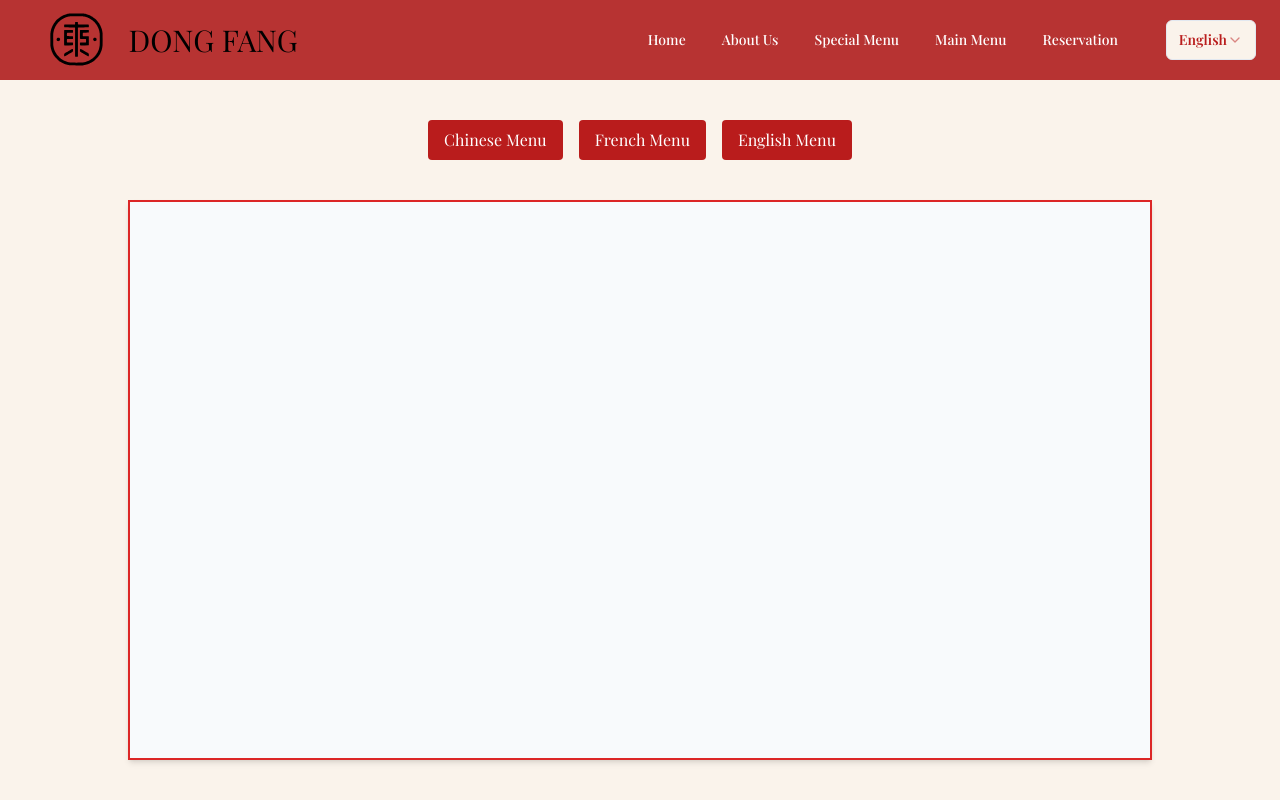
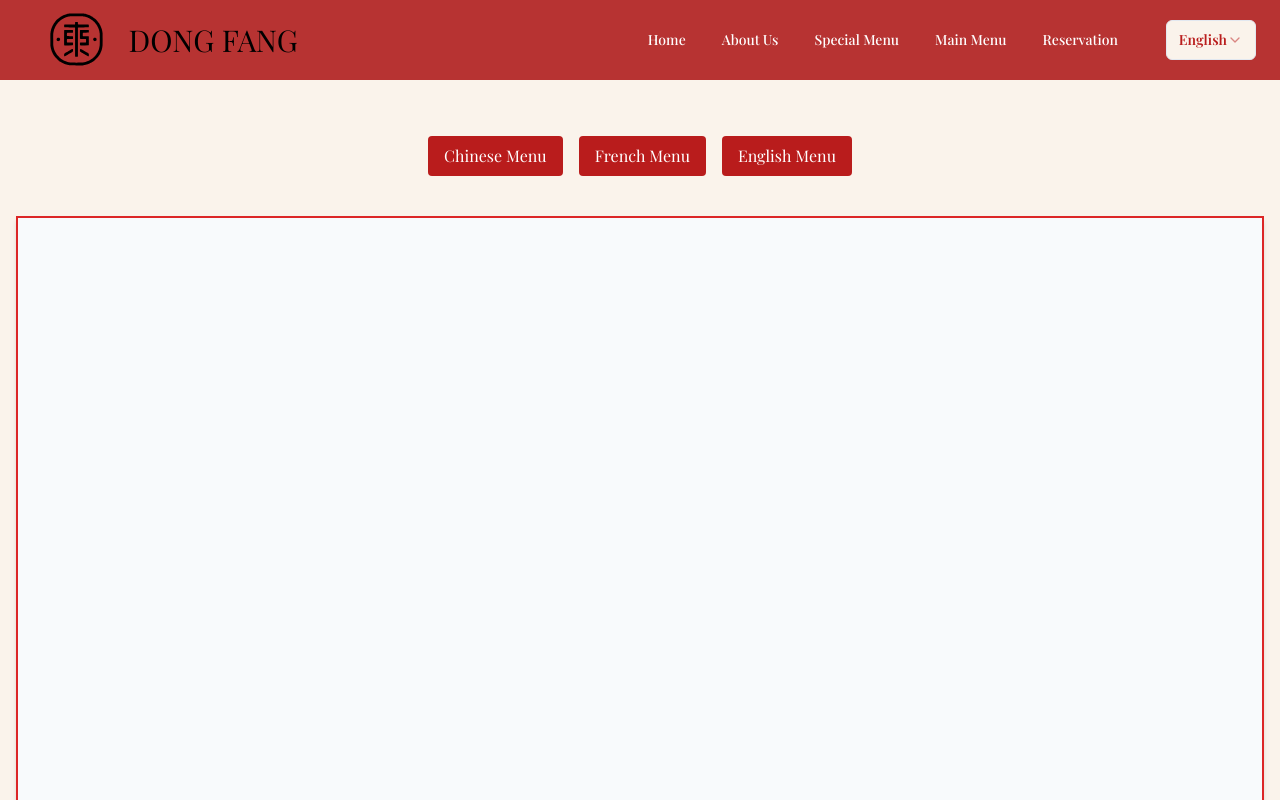
Before and after one commit to xerexcoded/dongfang, a Next.js app: page /fullMenu in a window 1280 px wide. Shown: the top 800 px of the page. Built offline with nearby package versions, Linux system fonts and the light colour scheme; a web font is replaced by a local one.

Commit message:
fixed pdf rendering

```diff
--- a/src/app/fullMenu/page.tsx
+++ b/src/app/fullMenu/page.tsx
@@ -2,40 +2,40 @@
 import React, { useState } from "react";
 
 const FullMenu = () => {
-  const [pdfSrc, setPdfSrc] = useState("/FullMenu/FullMenu.pdf");
+  const [pdfSrc, setPdfSrc] = useState("/fullMenu/fullMenu.pdf");
 
   const showPDF = (pdf: React.SetStateAction<string>) => {
     setPdfSrc(pdf);
   };
+
   return (
-    <div className="flex flex-col items-center  min-h-screen bg-custom-beige">
+    <div className="flex flex-col items-center min-h-screen bg-custom-beige p-4">
       <div className="mt-10 px-2 flex space-x-4 mx-auto">
         <button
-          className="bg-red-700 text-white px-4 py-2 rounded hover:bg-red-700"
-          onClick={() => showPDF("/FullMenu/FullMenu.pdf")}
+          className="bg-red-700 text-white px-4 py-2 rounded hover:bg-red-800"
+          onClick={() => showPDF("/fullMenu/fullMenu.pdf")}
         >
           Chinese Menu
         </button>
         <button
-          className="bg-red-700 text-white px-4 py-2 rounded hover:bg-red-700"
-          onClick={() => showPDF("/FullMenu/FullMenu.pdf")}
+          className="bg-red-700 text-white px-4 py-2 rounded hover:bg-red-800"
+          onClick={() => showPDF("/fullMenu/fullMenu.pdf")}
         >
           French Menu
         </button>
         <button
-          className="bg-red-700 text-white px-4 py-2 rounded hover:bg-red-700"
-          onClick={() => showPDF("/FullMenu/FullMenu.pdf")}
+          className="bg-red-700 text-white px-4 py-2 rounded hover:bg-red-800"
+          onClick={() => showPDF("/fullMenu/fullMenu.pdf")}
         >
           English Menu
         </button>
       </div>
-      <div className="mt-10 w-4/5 md:h-[70vh] h-[50vh] border-2 border-red-600 shadow-md">
+      <div className="mt-10 w-full flex-grow border-2 border-red-600 shadow-md">
         {pdfSrc && (
           <iframe
             src={pdfSrc}
-            width="100%"
-            height="100%"
-            className="border-none"
+            className="w-full h-full border-none"
+            style={{ height: "calc(100vh - 150px)" }}
           ></iframe>
         )}
       </div>
```
